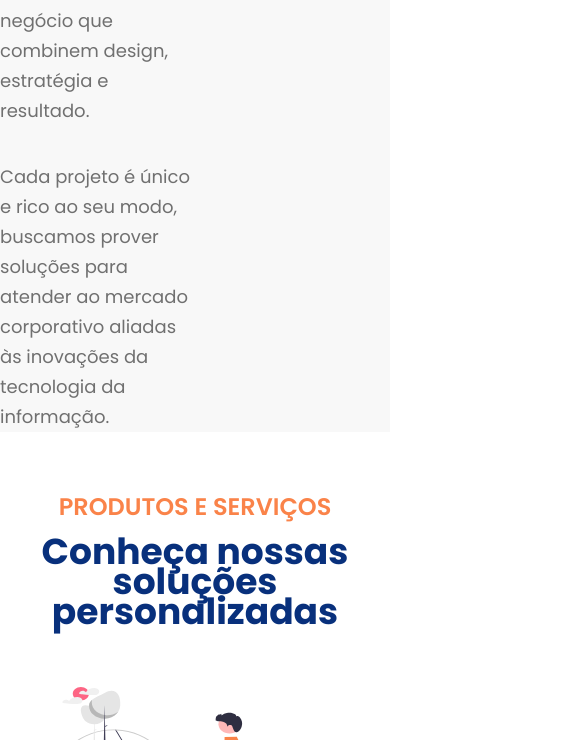
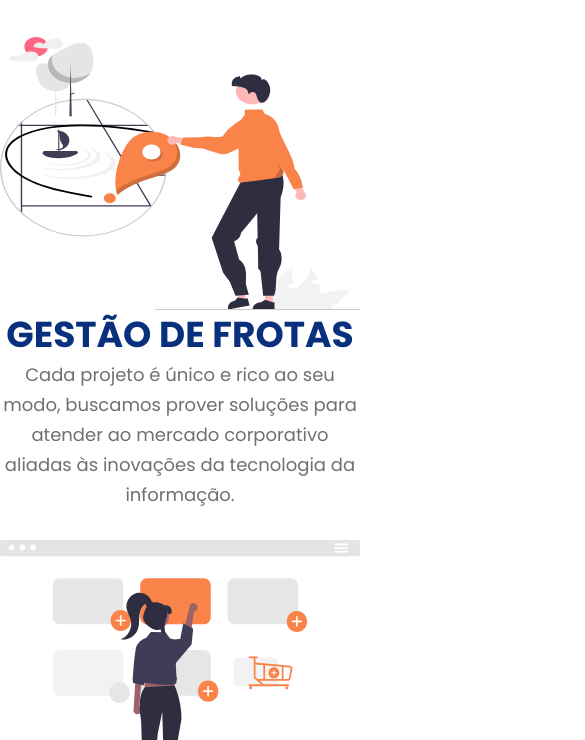
Before and after one commit to guixavier77/gxsystem-landing, a plain HTML site: page index.html in a window 390 px wide. Shown: the part 1260-2000 px from the top of the page, 585 px wide, since content can reach past the window. Drawn offline with Linux system fonts and the light colour scheme.

Commit message:
responsivo

```diff
--- a/css/scss/_global.scss
+++ b/css/scss/_global.scss
@@ -13,7 +13,10 @@
     max-width: $tablet;
   }
 }
-
+img {
+  display: block;
+  max-width: 100%;
+}
 .logo {
   @include type-font(36);
   font-weight: 600;
--- a/css/scss/_index.scss
+++ b/css/scss/_index.scss
@@ -2,10 +2,18 @@
   display: flex;
   justify-content: space-between;
   align-items: center;
+  flex-wrap: wrap;
+  .logo {
+    padding: 15px 0;
+  }
   .nav {
     display: flex;
     flex-direction: row;
     gap: 40px;
+    flex-wrap: wrap;
+    @include device(smartphone) {
+      display: none;
+    }
     @include type-font(18);
     font-weight: 300;
     a {
@@ -24,12 +32,15 @@
 }
 
 .intro-bg {
-  background: url("../../img/bg.jpg") no-repeat center;
+  background: url("../img/bg.jpg") no-repeat center;
   width: 100%;
   background-size: cover;
   height: 400px;
   text-align: center;
   padding-top: 100px;
+  @include device(smartphone) {
+    height: 300px;
+  }
   .intro {
     h1 {
       @include type-font(72);
@@ -37,6 +48,9 @@
       margin-bottom: 70px;
       span {
         color: $color-secondary;
+      }
+      @include device(smartphone) {
+        @include type-font(36);
       }
     }
     a {
@@ -50,6 +64,10 @@
         border: 2px solid $color-secondary;
         color: $color-secondary;
       }
+      @include device(smartphone) {
+        @include type-font(18);
+        padding: 10px 10px;
+      }
     }
   }
 }
@@ -61,20 +79,40 @@
     display: grid;
     grid-template-areas: "texto imagem";
     grid-template-columns: 50% 45%;
+    @include device(smartphone) {
+      grid-template-areas: "texto";
+      grid-template-columns: 100%;
+    }
     .text {
       padding-top: 40px;
       max-width: 620px;
       grid-area: texto;
+      @include device(tablet) {
+        padding: 0;
+      }
+      @include device(smartphone) {
+        padding: 0;
+      }
       h2 {
         line-height: 30px;
       }
       p + p {
         padding-top: 36px;
       }
+      @include device(smartphone) {
+        text-align: center;
+      }
     }
 
     .img-parceria {
       grid-area: imagem;
+      display: flex;
+      @include device(tablet) {
+        align-items: center;
+      }
+      @include device(smartphone) {
+        display: none;
+      }
     }
   }
 }
@@ -92,6 +130,10 @@
     gap: 30px;
     .card {
       max-width: 360px;
+      width: auto;
+      display: flex;
+      flex-direction: column;
+      justify-content: center;
       h2 {
         text-transform: uppercase;
         padding: 10px 0;
@@ -108,10 +150,34 @@
     display: grid;
     grid-template-areas: "texto-img cards-diferenciais";
     grid-template-columns: 1fr 2fr;
+    @include device(tablet) {
+      grid-template-areas:
+        "texto-img"
+        "cards-diferenciais";
+      grid-template-columns: 1fr;
+    }
+    @include device(smartphone) {
+      grid-template-areas:
+        "texto-img"
+        "cards-diferenciais";
+      grid-template-columns: 1fr;
+    }
     .texto-img {
       grid-area: texto-img;
+      @include device(tablet) {
+        text-align: center;
+      }
+      @include device(smartphone) {
+        text-align: center;
+      }
       img {
         padding-top: 60px;
+        @include device(tablet) {
+          display: none;
+        }
+        @include device(smartphone) {
+          display: none;
+        }
       }
     }
 
@@ -123,14 +189,19 @@
         "card card" 1fr;
 
       padding: 20px 0 0 10px;
+      @include device(smartphone) {
+        grid-template: "card" 1fr;
+      }
       .dif-card {
         max-width: 330px;
+        display: flex;
+        flex-direction: column;
         text-align: center;
-        gap: 70px;
         img {
           height: 65px;
           width: 65px;
           padding-bottom: 5px;
+          align-self: center;
         }
         h2 {
           @include type-font(24);
@@ -153,11 +224,22 @@
     display: grid;
     grid-template-areas: "form imgcontato";
     grid-template-columns: 1fr 1.5fr;
+    @include device(tablet) {
+      grid-template-areas: "form";
+      grid-template-columns: 1fr;
+    }
+    @include device(smartphone) {
+      grid-template-areas: "form";
+      grid-template-columns: 1fr;
+    }
     form {
       grid-area: form;
       display: flex;
       flex-direction: column;
       padding-top: 30px;
+      @include device(tablet) {
+        padding: 0 100px;
+      }
 
       label {
         @include type-font(18);
@@ -202,6 +284,12 @@
     .img-contato {
       grid-area: imgcontato;
       padding: 30px 0 0 40px;
+      @include device(tablet) {
+        display: none;
+      }
+      @include device(smartphone) {
+        display: none;
+      }
     }
   }
 }
@@ -217,6 +305,12 @@
       display: flex;
       justify-content: space-between;
       text-align: left;
+      flex-wrap: wrap;
+      gap: 10px;
+      @include device(smartphone) {
+        flex-direction: column;
+        justify-content: center;
+      }
       h3 {
         color: $color-primary;
       }
@@ -224,6 +318,7 @@
       .redes-sociais {
         ul {
           display: flex;
+
           li + li {
             padding-left: 10px;
           }
@@ -246,5 +341,8 @@
     color: #fff;
     font-weight: 300;
     text-align: center;
+    @include device(smartphone) {
+      font-size: 1em;
+    }
   }
 }
```
Also changed, not shown: css/style.css.
